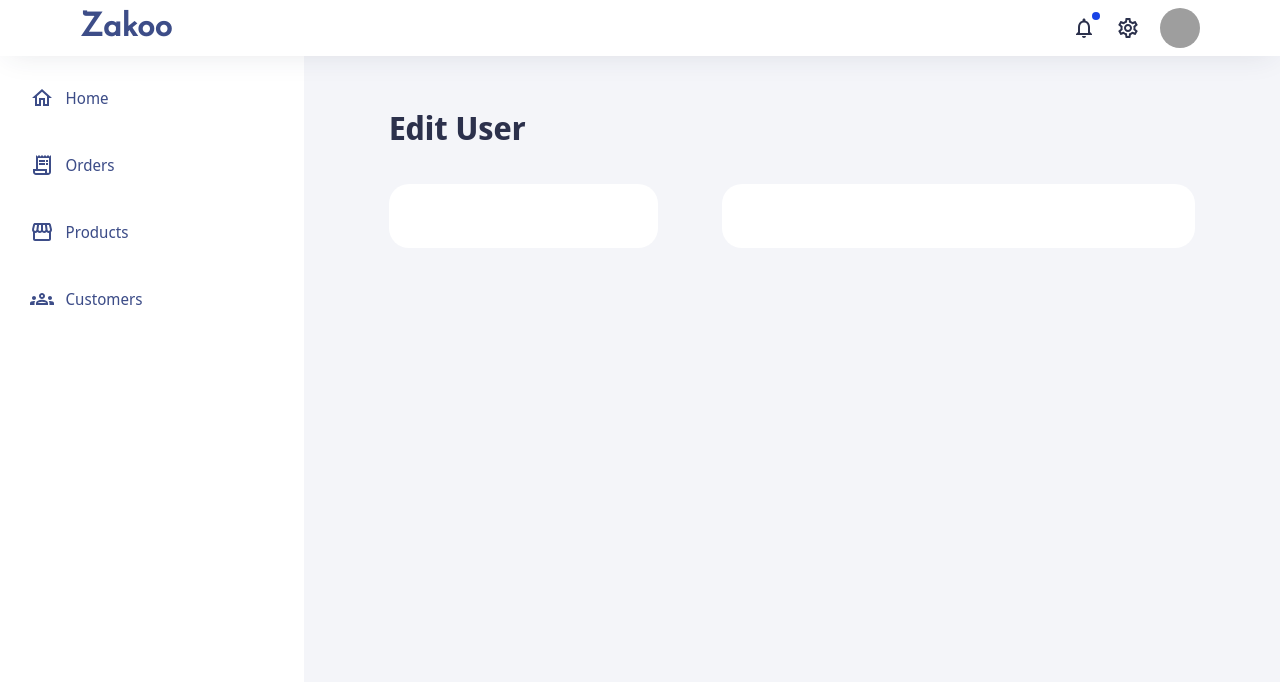
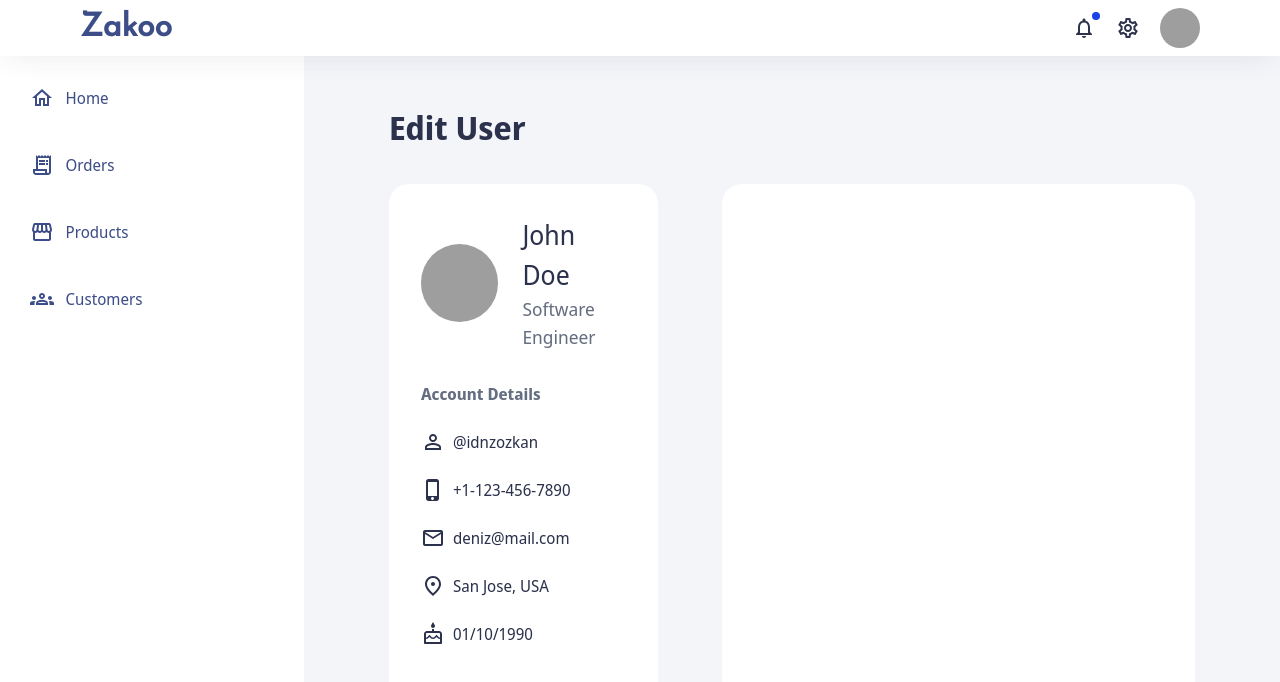
Before and after one commit to idnzozkan/zakoo, a React (Create React App) app in the folder dashboard/: page /customers/0 in a window 1280 px wide. Shown: the top 682 px of the page. Built offline with nearby package versions, Linux system fonts and the light colour scheme; grey boxes are pictures that could not be loaded.

Commit message:
Update small detail card component

```diff
--- a/dashboard/src/components/DetailCardSm/DetailCardSm.jsx
+++ b/dashboard/src/components/DetailCardSm/DetailCardSm.jsx
@@ -1,10 +1,42 @@
 import React from 'react'
 import './detail-card-sm.scss'
+import PersonOutlineOutlinedIcon from '@mui/icons-material/PersonOutlineOutlined'
+import CakeOutlinedIcon from '@mui/icons-material/CakeOutlined'
+import PhoneIphoneOutlinedIcon from '@mui/icons-material/PhoneIphoneOutlined'
+import EmailOutlinedIcon from '@mui/icons-material/EmailOutlined'
+import FmdGoodOutlinedIcon from '@mui/icons-material/FmdGoodOutlined'
 
 const DetailCardSm = () => {
     return (
         <div className='detail-card-sm'>
+            <div className='detail-card-user'>
+                <img src='https://randomuser.me/api/portraits/men/37.jpg' alt='User Avatar'></img>
+                <div className="detail-card-user-info">
+                    <span className='detail-card-user-name'>John Doe</span>
+                    <span className='detail-card-user-title'>Software Engineer</span>
+                </div>
+            </div>
+            <div className="detail-card-account-info">
+                <span className='title-account-info'>Account Details</span>
+                <ul>
+                    <li>
+                        <span><PersonOutlineOutlinedIcon /> @idnzozkan</span>
+                    </li>
+                    <li>
+                        <span><PhoneIphoneOutlinedIcon /> +1-123-456-7890</span>
+                    </li>
+                    <li>
+                        <span><EmailOutlinedIcon /> deniz@mail.com</span>
+                    </li>
+                    <li>
+                        <span><FmdGoodOutlinedIcon /> San Jose, USA</span>
+                    </li>
+                    <li>
+                        <span><CakeOutlinedIcon /> 01/10/1990</span>
+                    </li>
+                </ul>
 
+            </div>
         </div>
     )
 }
--- a/dashboard/src/components/DetailCardSm/detail-card-sm.scss
+++ b/dashboard/src/components/DetailCardSm/detail-card-sm.scss
@@ -14,3 +14,63 @@
     box-shadow: 0px 6px 10px -8px $shadow;
   }
 }
+
+.detail-card-user {
+  display: flex;
+  align-items: center;
+
+  img {
+    margin-right: 1.5rem;
+    width: 4.85rem;
+    height: 4.85rem;
+    border-radius: 50%;
+    object-fit: cover;
+  }
+
+  &-info {
+    display: flex;
+    flex-direction: column;
+    justify-content: center;
+
+    .detail-card-user-name {
+      color: $black;
+      font-size: 1.65rem;
+      font-weight: 500;
+    }
+
+    .detail-card-user-title {
+      color: $dark-gray;
+      font-weight: 400;
+      font-size: 1.15rem;
+    }
+  }
+}
+
+.detail-card-account-info {
+  margin-top: 2rem;
+
+  .title-account-info {
+    color: $dark-gray;
+    font-weight: 600;
+  }
+
+  ul {
+    margin-top: 1.5rem;
+    padding: 0;
+    list-style-type: none;
+  }
+
+  li {
+    margin-bottom: 1.5rem;
+
+    span {
+      display: flex;
+      align-items: center;
+      color: $black;
+    }
+
+    svg {
+      margin-right: 0.5rem;
+    }
+  }
+}
```
